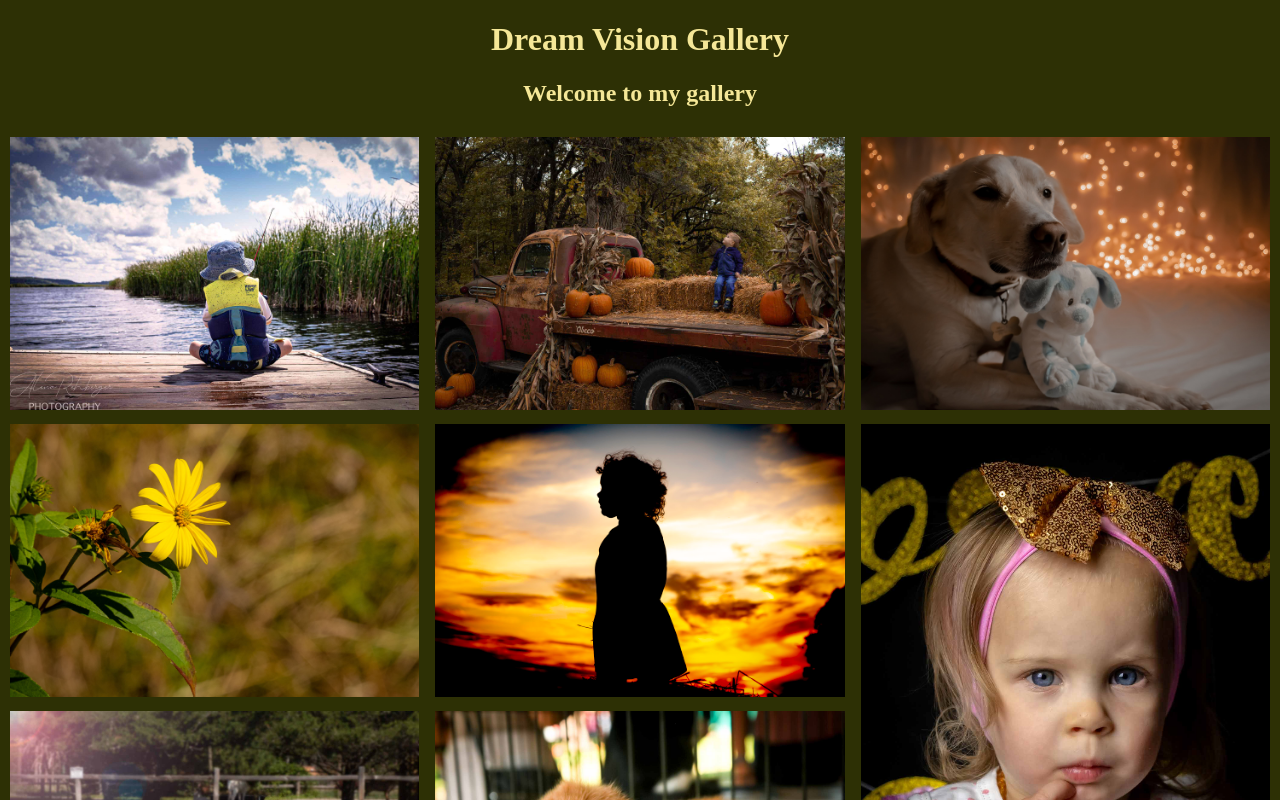
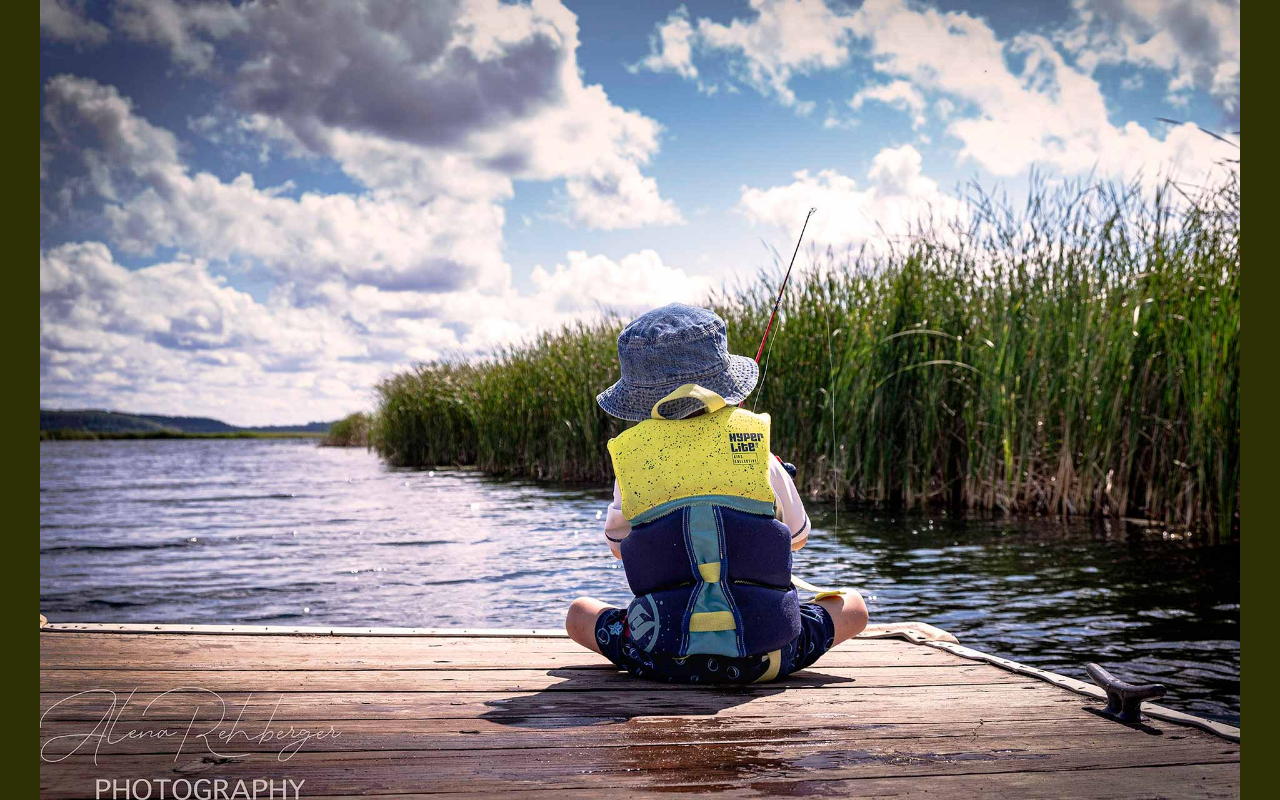
Before and after one commit to AlenaReh/Dream-Vision-Gallery, a React (Create React App) app in the folder my-gallery/src/: page / in a window 1280 px wide. Both pictures are taken after a click on the element 214 px from the left and 275 px from the top of the page. Shown: the top 800 px of the page. Built offline with nearby package versions, Linux system fonts and the light colour scheme; the HTML template or start-up script is replaced by a standard one.

Commit message:
ability to pick an image is added

```diff
--- a/my-gallery/src/components/Gallery.css
+++ b/my-gallery/src/components/Gallery.css
@@ -19,6 +19,43 @@ body {
 .gallery .img:hover{
     transform: scale(1.2);
 }
+
+/* picked image styling */
+.picked{
+    display: flex;
+    position: fixed;
+    width: 100%;
+    height: 100vh;
+    top: 0;
+    left: 0;
+    opacity: 0;
+    justify-content: center;
+    align-items: center;
+    background-color: rgb(45, 48, 5);
+    visibility: hidden;
+    overflow: hidden;
+    z-index: 99999;
+    transform: scale(2);
+    transition: opacity .5s ease, transform .5s ease, visibility .5s ease;
+}
+
+.picked.open{
+    visibility: visible;
+    opacity: 1;
+    transform: scale(1);
+}
+
+.picked img{
+    display: block;
+    width: auto;
+    height: auto;
+    max-width: auto;
+    max-height: 100%;
+    margin: 0;
+    padding: 0;
+}
+
+
 /* Mobile responsiveness */
 @media screen and (max-width: 375px) {
   .gallery {
--- a/my-gallery/src/components/Gallery.js
+++ b/my-gallery/src/components/Gallery.js
@@ -1,4 +1,4 @@
-import React from 'react';
+import React, { useState } from 'react';
 import './Gallery.css';
 import img1 from '../img/img1.jpg';
 import img3 from '../img/img3.jpg';
@@ -111,13 +111,26 @@ const Gallery = () => {
         }
     ];
 
+    const [picked, setPicked] = useState(false);
+    const [tempImgSrc, setTempImgSrc] = useState('');
+
+    const getImg = (imgSrc) => {
+        // console.log(imgSrc);
+        setTempImgSrc(imgSrc);
+        setPicked(true);
+    }
     return(
         <>
         <h2 className='welcome'>Welcome to my gallery</h2>
+
+        <div className={picked ? "picked open" : "picked"}>
+            <img src={tempImgSrc} alt=""/>
+        </div>
+
         <div className='gallery'>
             {data.map((item, index) => {
                 return(
-                    <div className='img' key={index}>
+                    <div className='img' key={index} onClick={() => getImg(item.imgSrc)}>
                         <img src={item.imgSrc} alt="" style={{width: '100%'}}/>
                     </div>
                 )
```
Also changed, not shown: 1 other file (tests, documents, lock files or other folders).
